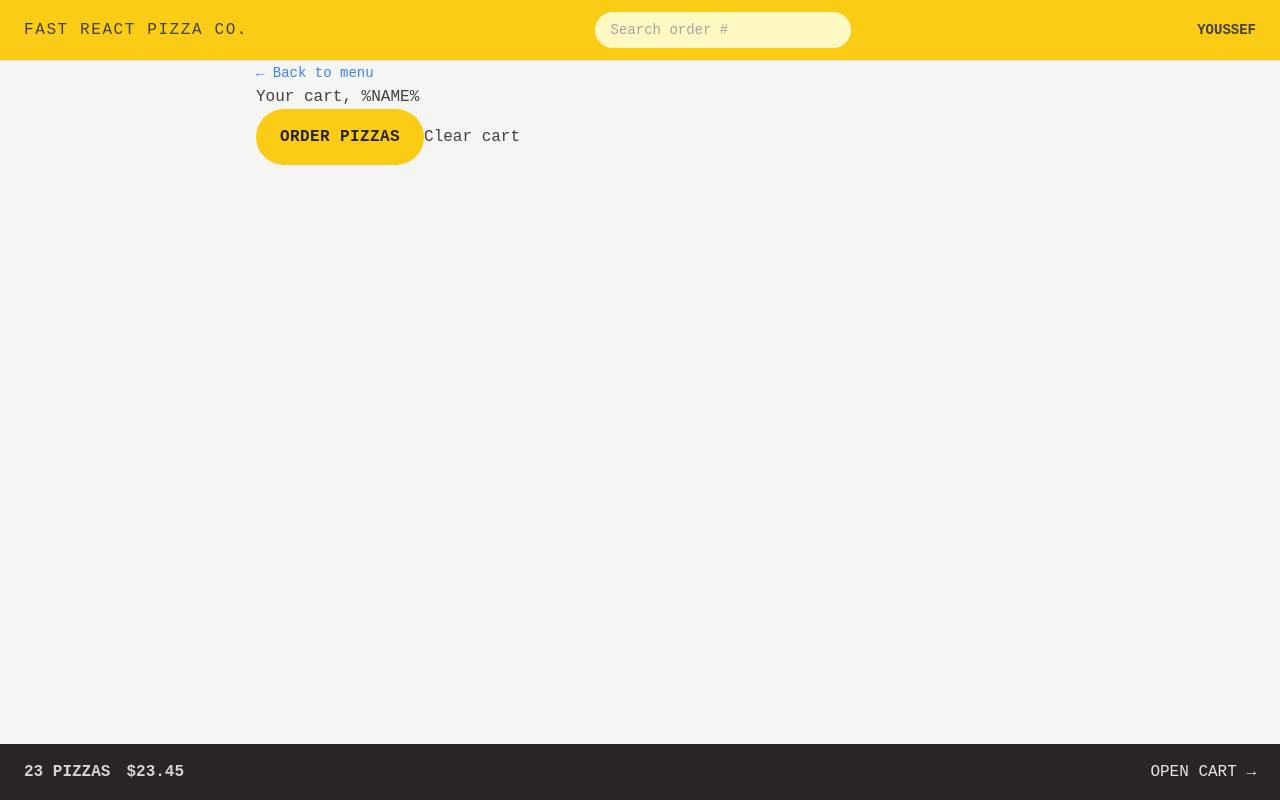
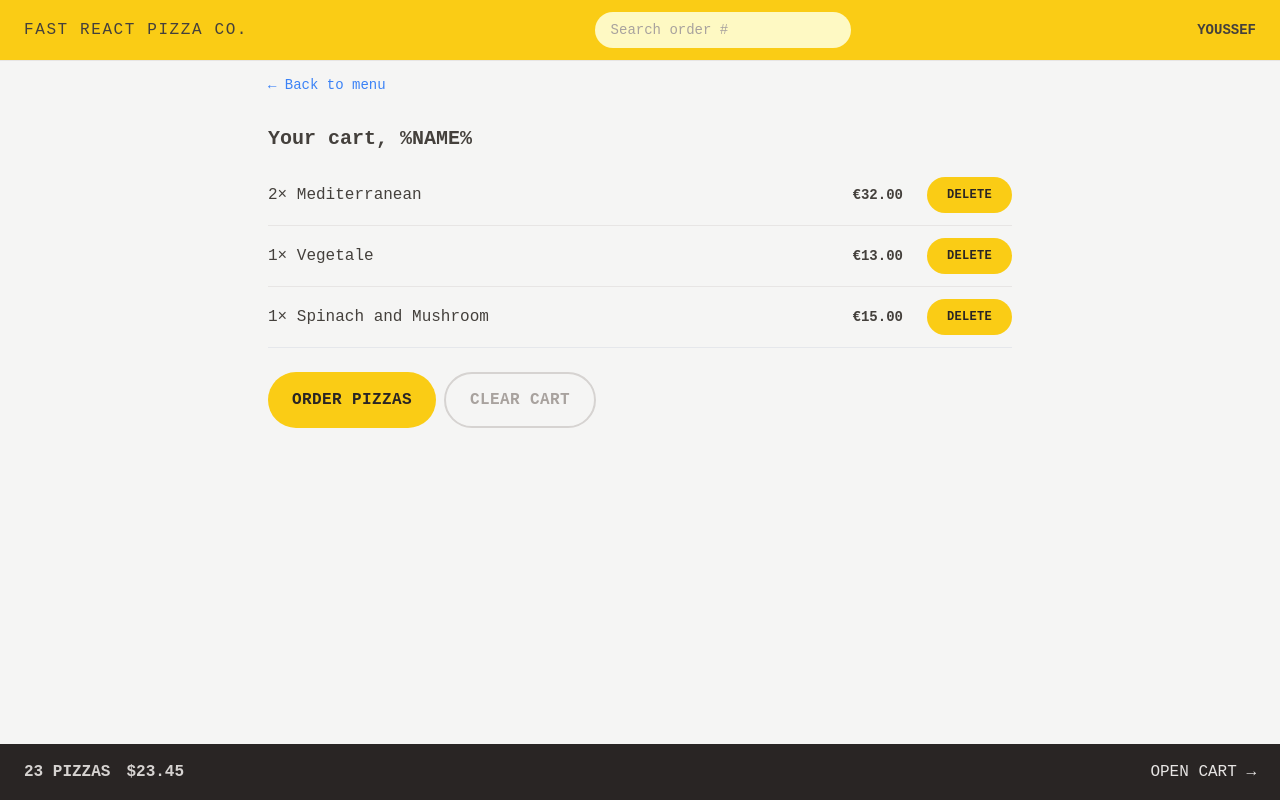
Before and after one commit to Youssef-AbuTaleb/Fast-React-Pizza, a React (Vite) app: page /cart in a window 1280 px wide. Built offline with nearby package versions, Linux system fonts and the light colour scheme.

Commit message:
Add styling for the Cart

```diff
--- a/src/features/cart/Cart.jsx
+++ b/src/features/cart/Cart.jsx
@@ -1,5 +1,6 @@
 import LinkButton from "../../ui/LinkButton";
 import Button from "../../ui/Button";
+import CartItem from "./CartItem";
 
 const fakeCart = [
   {
@@ -29,17 +30,23 @@ function Cart() {
   const cart = fakeCart;
 
   return (
-    <div>
+    <div className="px-3 py-3">
       <LinkButton to="/menu">&larr; Back to menu</LinkButton>
 
-      <h2>Your cart, %NAME%</h2>
+      <h2 className="mt-7 text-xl font-semibold">Your cart, %NAME%</h2>
 
-      <div>
+      <ul className="mt-3 divide-y divide-stone-200 border-b">
+        {cart.map((item) => (
+          <CartItem item={item} key={item.pizzaId} />
+        ))}
+      </ul>
+
+      <div className="mt-6 space-x-2">
         <Button to="/order/new" type="primary">
           Order pizzas
         </Button>
 
-        <button>Clear cart</button>
+        <Button type="secondary">Clear cart</Button>
       </div>
     </div>
   );
--- a/src/features/cart/CartItem.jsx
+++ b/src/features/cart/CartItem.jsx
@@ -1,15 +1,17 @@
-// import { formatCurrency } from "../../utilities/helpers";
+import Button from "../../ui/Button";
+import { formatCurrency } from "../../utilities/helpers";
 
 function CartItem({ item }) {
   const { pizzaId, name, quantity, totalPrice } = item;
 
   return (
-    <li>
-      <p>
+    <li className="py-3 sm:flex sm:items-center sm:justify-between">
+      <p className="mb-1 sm:mb-0">
         {quantity}&times; {name}
       </p>
-      <div>
-        <p>{formatCurrency(totalPrice)}</p>
+      <div className="flex items-center justify-between sm:gap-6">
+        <p className="text-sm font-bold">{formatCurrency(totalPrice)}</p>
+        <Button type="small">Delete</Button>
       </div>
     </li>
   );
--- a/src/ui/Button.jsx
+++ b/src/ui/Button.jsx
@@ -7,6 +7,8 @@ function Button({ children, disabled, to, type }) {
   const styles = {
     primary: base + " px-4 py-3 md:px-6 md:py-4",
     small: base + " px-4 py-2 md:px-5 md:py-2.5 text-xs",
+    secondary:
+      "inline-block rounded-full border-2 border-stone-300 font-semibold uppercase tracking-wide text-stone-400 transition-colors duration-300 hover:bg-stone-300 hover:text-stone-800 focus:text-stone-800 focus:bg-stone-300 focus:outline-none focus:ring focus:ring-stone-200 focus:ring-offset-2 disabled:cursor-not-allowed px-4 py-2.5 md:px-6 md:py-3.5",
   };
 
   if (to)
```
